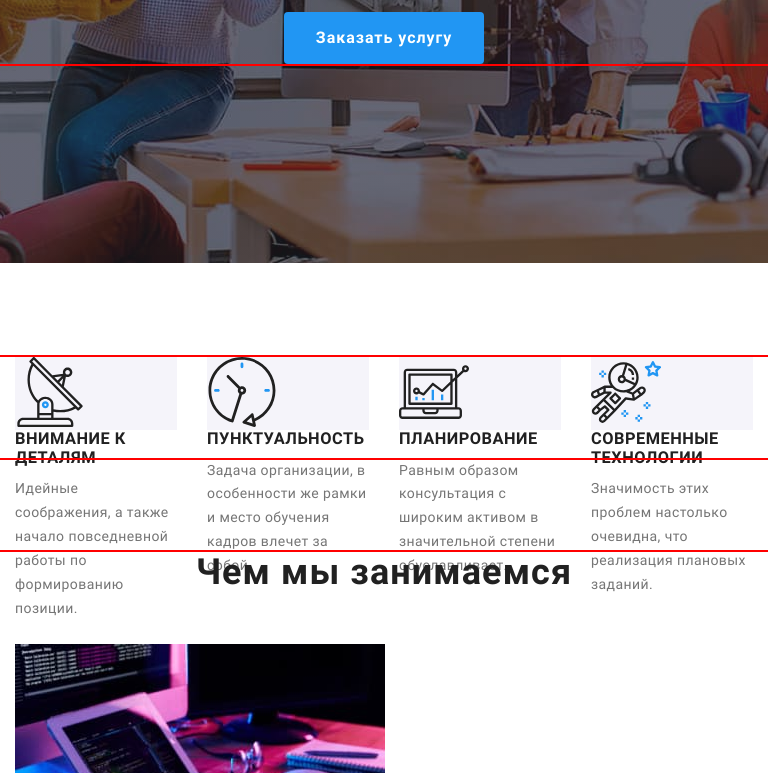
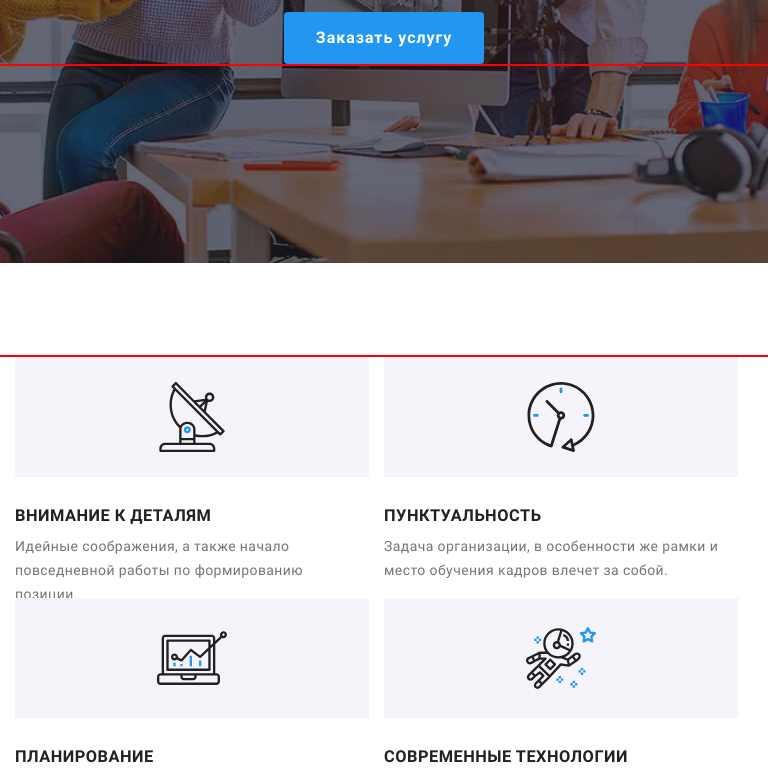
Before and after one commit to funnykoss/goit-markup-hw-08, a plain HTML site: page index.html in a window 768 px wide. Shown: the part 481-1254 px from the top of the page. Drawn offline with nearby package versions, Linux system fonts and the light colour scheme.

Commit message:
features-thumbs mobile

```diff
--- a/sass/layout/_features.scss
+++ b/sass/layout/_features.scss
@@ -3,33 +3,60 @@
 }
 
 .features {
-  @media screen and (min-width: 768px) {
+  @media screen and (min-width: 768px) and (max-width: 1200px) {
     display: flex;
+    flex-wrap: wrap;
+    margin-right: -15px;
+    margin-bottom: -15px;
   }
   @media screen and (min-width: 1200px) {
     min-height: 251px;
+    display: flex;
   }
 }
 
 .features-thumbs {
   background-color: $main-bg-color;
+  @extend %flex;
+  justify-content: center;
+  margin-bottom: 30px;
+
+  @media screen and (min-width: 480px) {
+    width: 450px;
+    height: 120px;
+  }
+
+  @media screen and (min-width: 768px) {
+    width: 354px;
+    height: 120px;
+  }
 
   @media screen and (min-width: 1200px) {
     display: flex;
     align-items: center;
     justify-content: center;
-    margin-bottom: 30px;
     width: 270px;
     height: 120px;
   }
 }
 
 .features-items {
-  width: 270px;
-  height: 101px;
-
-  &:not(:last-child) {
-    margin-right: 30px;
+  @media screen and (min-width: 480px) {
+    width: 450px;
+    height: 226px;
+  }
+  @media screen and (min-width: 768px) and (max-width: 1200px) {
+    width: 354px;
+    height: 226px;
+    margin-right: 15px;
+    margin-bottom: 15px;
+  }
+  @media screen and (min-width: 1200px) {
+    width: 270px;
+    height: 101px;
+    &:not(:last-child) {
+      margin-right: 30px;
+    }
   }
 }
 
```
Also changed, not shown: css/main.css, css/main.min.css, 2 other files.
